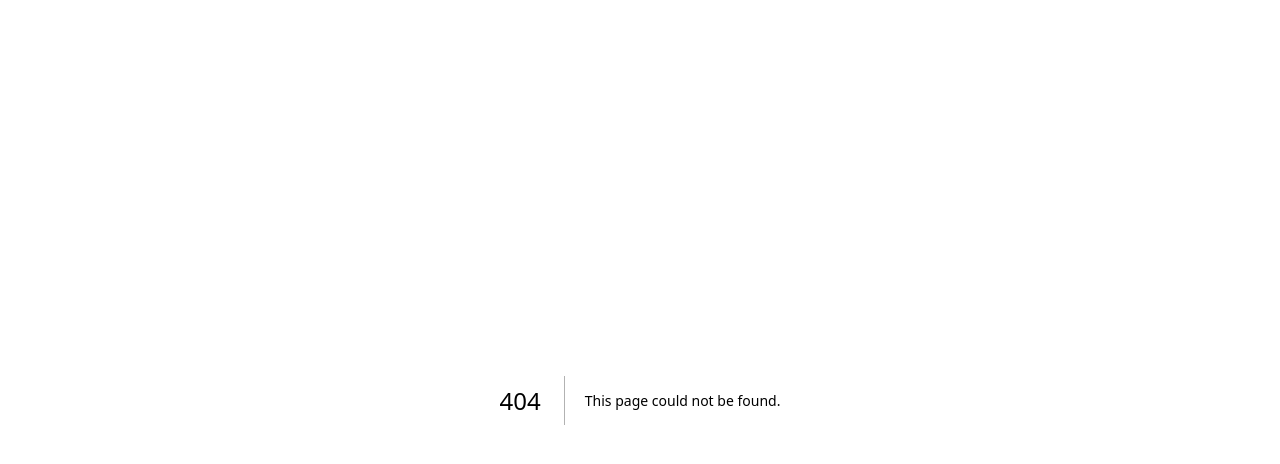
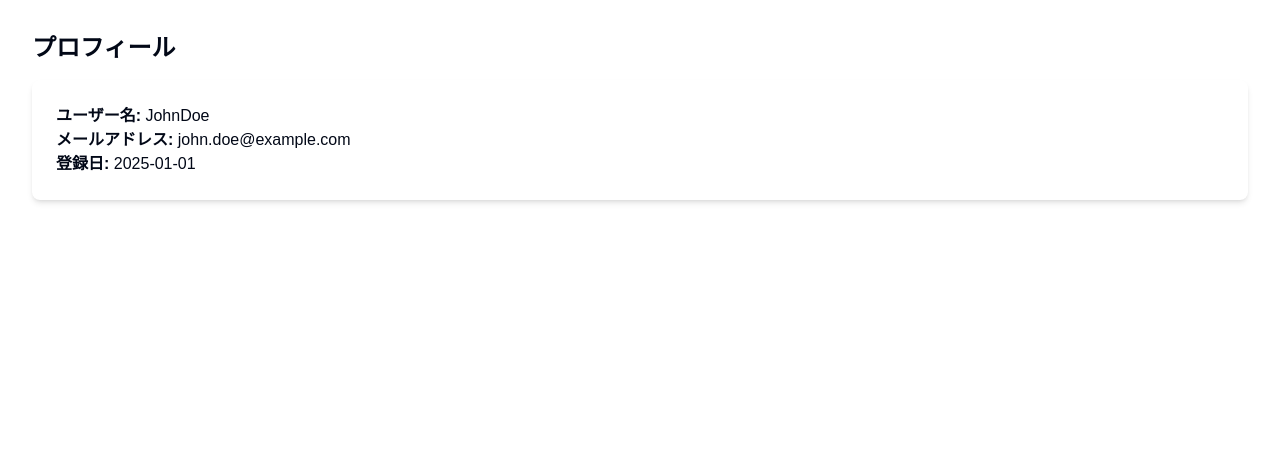
Before and after one commit to nt010/next-bulletin-board, a Next.js app: page /profile in a window 1280 px wide. Before the commit this address had no page. Shown: the top 464 px of the page. Built offline with nearby package versions, Linux system fonts and the light colour scheme.

Commit message:
add favorite / cart

```diff
--- /dev/null
+++ b/app/favorite/page.tsx
@@ -0,0 +1,39 @@
+// app/favorite/page.tsx
+"use client";
+
+import React from "react";
+import CardList from "../components/layouts/cardList/CardList";
+import { BBSData } from "../types/type";
+
+const FavoritePage = () => {
+  // 仮のデータ（実際はAPIや状態管理から取得）
+  const favoriteData: BBSData[] = [
+    {
+      id: "1",
+      title: "お気に入りの投稿1",
+      content: "これはお気に入りの投稿内容です。",
+      imageUrl: "/sample.jpg",
+      username: "JohnDoe",
+      createdAt: "2025-01-01",
+      todo: [],
+    },
+    {
+      id: "2",
+      title: "お気に入りの投稿2",
+      content: "これはお気に入りの投稿内容です。",
+      imageUrl: "/sample2.jpg",
+      username: "JaneDoe",
+      createdAt: "2025-01-02",
+      todo: [],
+    },
+  ];
+
+  return (
+    <main className="p-8">
+      <h1 className="text-2xl font-bold mb-4">お気に入り一覧</h1>
+      <CardList bbsAllData={favoriteData} />
+    </main>
+  );
+};
+
+export default FavoritePage;
--- /dev/null
+++ b/app/profile/page.tsx
@@ -0,0 +1,25 @@
+"use client";
+
+import React from "react";
+
+const ProfilePage = () => {
+  // ユーザー情報の仮データ
+  const userData = {
+    username: "JohnDoe",
+    email: "john.doe@example.com",
+    joinedAt: "2025-01-01",
+  };
+
+  return (
+    <main className="p-8">
+      <h1 className="text-2xl font-bold mb-4">プロフィール</h1>
+      <div className="bg-white shadow-md rounded-lg p-6">
+        <p><strong>ユーザー名:</strong> {userData.username}</p>
+        <p><strong>メールアドレス:</strong> {userData.email}</p>
+        <p><strong>登録日:</strong> {userData.joinedAt}</p>
+      </div>
+    </main>
+  );
+};
+
+export default ProfilePage;
```
